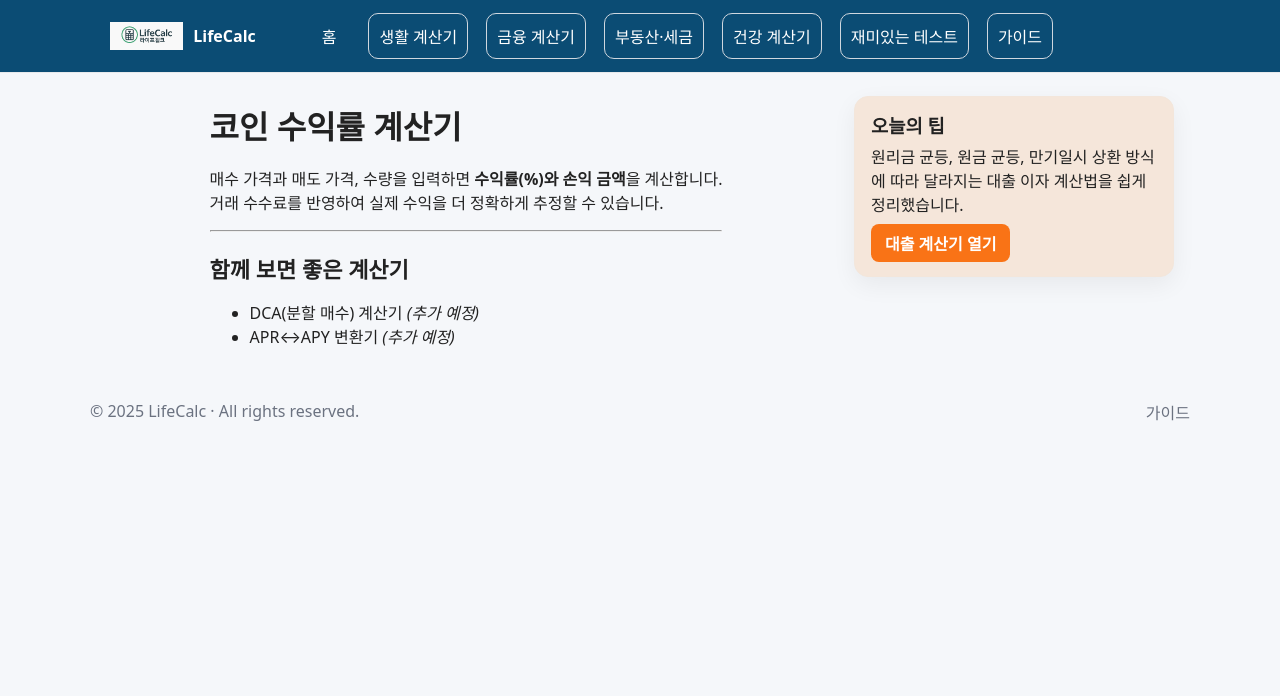
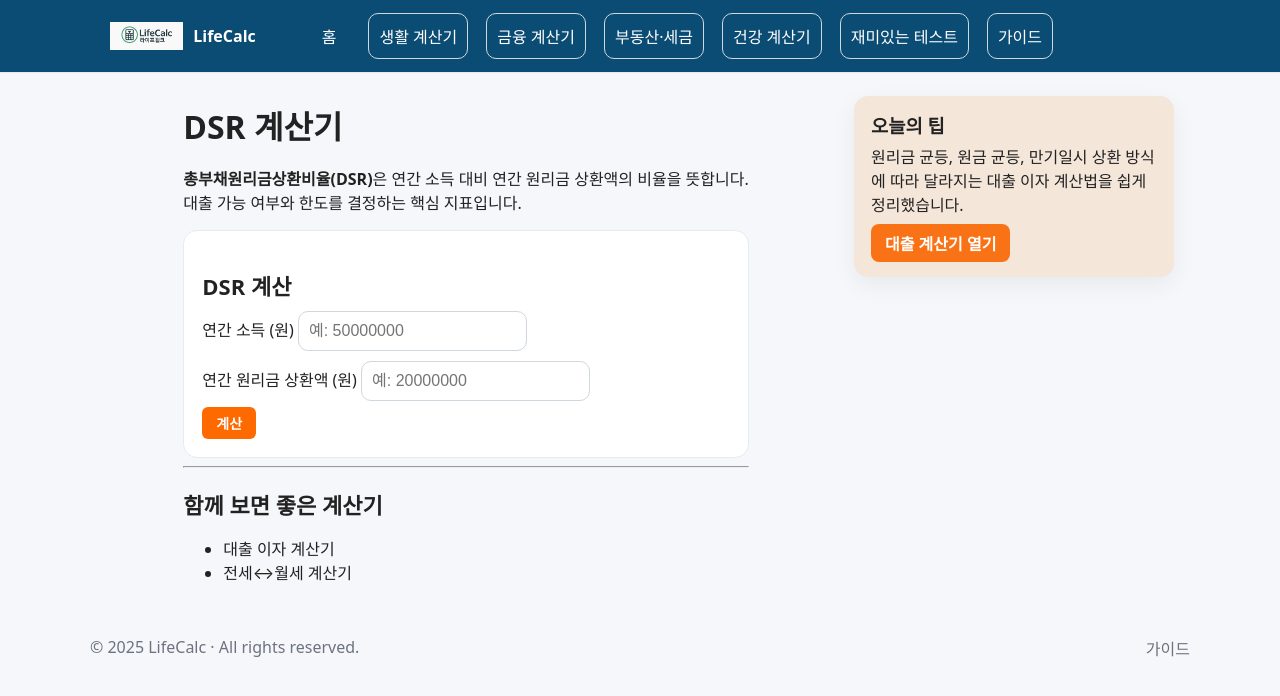
Before and after one commit to khai-lang/LifeCalc, a Jekyll site: the page built from crypto/profit/index.md, in a window 1280 px wide. Shown: the top 696 px of the page. Built offline with Jekyll 4.4.1, drawn with Linux system fonts in a browser that asks for light colours.

Commit message:
Update index.md

```diff
--- a/crypto/profit/index.md
+++ b/crypto/profit/index.md
@@ -1,18 +1,46 @@
 ---
 layout: default
-title: 코인 수익률 계산기
-description: 암호화폐 매수·매도 가격을 기준으로 수익률과 손익을 계산합니다.
-permalink: /crypto/profit/
-section: crypto
+title: DSR 계산기
+description: 소득 대비 원리금 상환 비율(DSR)을 계산합니다.
+permalink: /finance/dsr/
+section: finance
 ---
 
-# 코인 수익률 계산기
+# DSR 계산기
 
-매수 가격과 매도 가격, 수량을 입력하면 **수익률(%)와 손익 금액**을 계산합니다.
-거래 수수료를 반영하여 실제 수익을 더 정확하게 추정할 수 있습니다.
+**총부채원리금상환비율(DSR)**은 연간 소득 대비 연간 원리금 상환액의 비율을 뜻합니다.
+대출 가능 여부와 한도를 결정하는 핵심 지표입니다.
+
+<div class="card" style="max-width:760px;margin:0 auto;">
+  <form onsubmit="event.preventDefault();calcDSR();">
+    <h2>DSR 계산</h2>
+    <label>연간 소득 (원)
+      <input type="number" id="income" placeholder="예: 50000000">
+    </label>
+    <label>연간 원리금 상환액 (원)
+      <input type="number" id="repay" placeholder="예: 20000000">
+    </label>
+    <button class="btn">계산</button>
+  </form>
+
+  <div id="dsrResult" class="result-box"></div>
+</div>
+
+<script>
+function calcDSR(){
+  const inc = +document.getElementById('income').value||0;
+  const repay = +document.getElementById('repay').value||0;
+  const dsr = inc>0 ? (repay/inc*100) : 0;
+  document.getElementById('dsrResult').innerHTML =
+    `연간 소득: <b>${inc.toLocaleString()}</b> 원<br>
+     연간 원리금 상환액: <b>${repay.toLocaleString()}</b> 원<br>
+     DSR 비율: <b>${dsr.toFixed(1)}%</b>`;
+  document.getElementById('dsrResult').classList.add("show");
+}
+</script>
 
 ---
 
 ## 함께 보면 좋은 계산기
-- [DCA(분할 매수) 계산기](/crypto/dca/) _(추가 예정)_
-- [APR↔APY 변환기](/crypto/apr-apy/) _(추가 예정)_
+- [대출 이자 계산기](/finance/loan/)
+- [전세↔월세 계산기](/realestate/rent-to-jeonse/)
```
